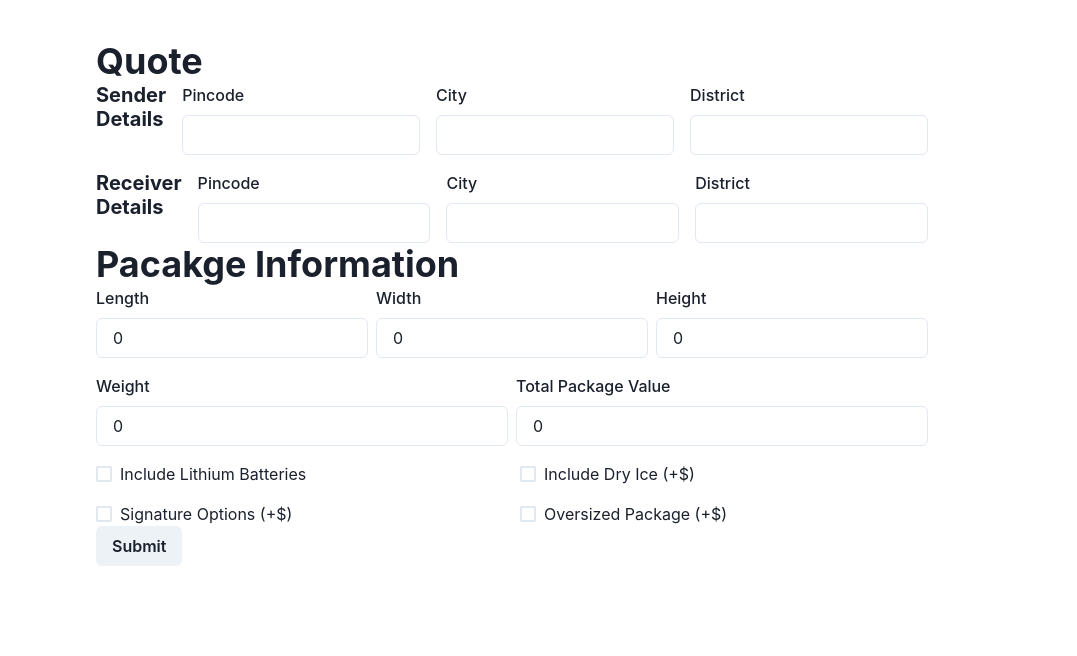
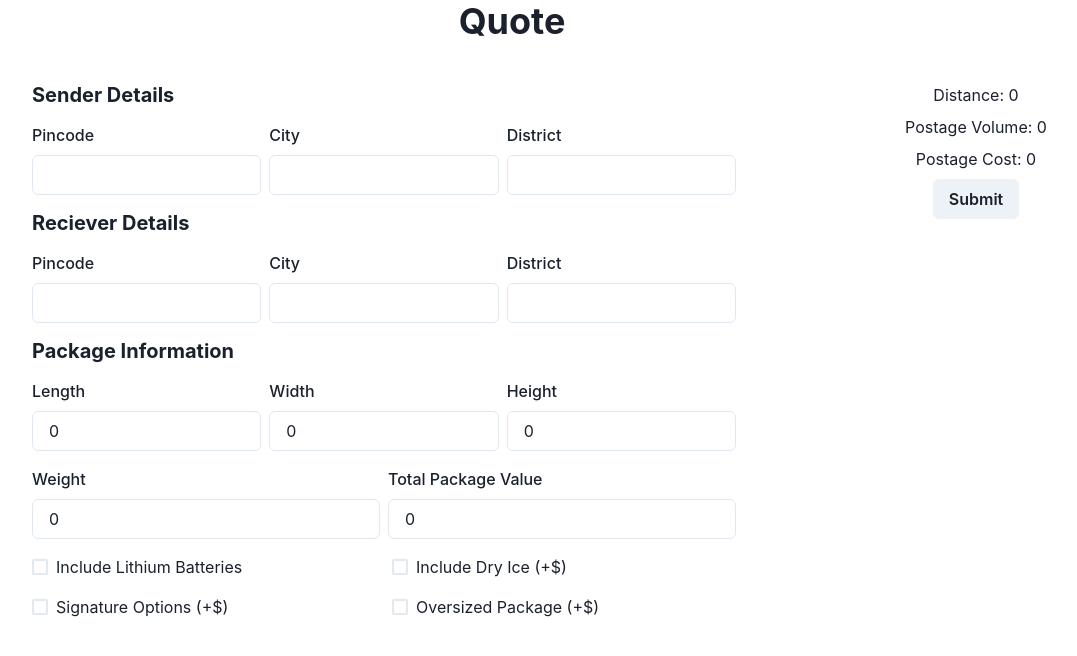
Before and after one commit to avintimilsina/hulak, a Next.js app in the folder apps/web/: page /quote in a window 1280 px wide. Shown: the top 656 px of the page, without its empty margins (128-1205 px from the left). Built offline with nearby package versions, Linux system fonts and the light colour scheme; no server answers.

Commit message:
refactor(web): :lipstick: minor ui changes in quote form

```diff
--- a/apps/web/src/components/pages/quote/SendFrom.tsx
+++ b/apps/web/src/components/pages/quote/SendFrom.tsx
@@ -5,13 +5,16 @@ import {
 	HStack,
 	Heading,
 	Input,
-	Stack,
+	VStack,
 } from "@chakra-ui/react";
 import { Field } from "formik";
 
 const SendFrom = () => (
-	<Stack spacing="4" direction="row">
-		<Heading size="md">Sender Details</Heading>
+	<VStack spacing="4" w="full">
+		<Heading size="md" w="full">
+			Sender Details
+		</Heading>
+		<HStack w="full">
 			<Field name="sourcePincode">
 				{({ field, form }: any) => (
 					<FormControl
@@ -41,7 +44,9 @@ const SendFrom = () => (
 			<Field name="sourceDistrict">
 				{({ field, form }: any) => (
 					<FormControl
-					isInvalid={form.errors.sourceDistrict && form.touched.sourceDistrict}
+						isInvalid={
+							form.errors.sourceDistrict && form.touched.sourceDistrict
+						}
 					>
 						<HStack justifyContent="space-between">
 							<FormLabel>District</FormLabel>
@@ -51,7 +56,8 @@ const SendFrom = () => (
 					</FormControl>
 				)}
 			</Field>
-	</Stack>
+		</HStack>
+	</VStack>
 );
 
 export default SendFrom;
--- a/apps/web/src/components/pages/quote/SendTo.tsx
+++ b/apps/web/src/components/pages/quote/SendTo.tsx
@@ -5,13 +5,16 @@ import {
 	HStack,
 	Heading,
 	Input,
-	Stack,
+	VStack,
 } from "@chakra-ui/react";
 import { Field } from "formik";
 
 const SendTo = () => (
-	<Stack spacing="4" direction="row">
-		<Heading size="md">Receiver Details</Heading>
+	<VStack spacing="4" w="full">
+		<Heading size="md" w="full">
+			Reciever Details
+		</Heading>
+		<HStack w="full">
 			<Field name="destinationPincode">
 				{({ field, form }: any) => (
 					<FormControl
@@ -48,7 +51,8 @@ const SendTo = () => (
 				{({ field, form }: any) => (
 					<FormControl
 						isInvalid={
-						form.errors.destinationDistrict && form.touched.destinationDistrict
+							form.errors.destinationDistrict &&
+							form.touched.destinationDistrict
 						}
 					>
 						<HStack justifyContent="space-between">
@@ -61,7 +65,8 @@ const SendTo = () => (
 					</FormControl>
 				)}
 			</Field>
-	</Stack>
+		</HStack>
+	</VStack>
 );
 
 export default SendTo;
--- a/apps/web/src/pages/quote.tsx
+++ b/apps/web/src/pages/quote.tsx
@@ -3,8 +3,9 @@ import calculatePostage from "@/components/helpers/calculatePostage";
 import WhatForm from "@/components/pages/create/WhatForm";
 import SendFrom from "@/components/pages/quote/SendFrom";
 import SendTo from "@/components/pages/quote/SendTo";
-import { Box, Button, Heading, VStack } from "@chakra-ui/react";
+import { Button, Heading, Stack, Text, VStack } from "@chakra-ui/react";
 import { Form, Formik } from "formik";
+import { useState } from "react";
 import * as Yup from "yup";
 
 const defaultValues = {
@@ -35,12 +36,21 @@ const QuoteFormSchema = Yup.object({
 	packageHeight: Yup.number().required("Required"),
 	packageValue: Yup.number().required("Required"),
 });
-const QuotePage = () => (
+const QuotePage = () => {
+	const [cost, setCost] = useState(0);
+	const [distance, setDistance] = useState(0);
+	const [volume, setVolume] = useState(0);
+
+	return (
 		<Formik
 			initialValues={defaultValues}
 			validationSchema={QuoteFormSchema}
 			onSubmit={async (values) => {
-			const postagePrice = await calculatePostage(
+				const {
+					postageCost,
+					distance: calculatedDistance,
+					volume: calculatedVolume,
+				} = await calculatePostage(
 					values.packageHeight,
 					values.packageWeight,
 					values.packageLength,
@@ -48,31 +58,41 @@ const QuotePage = () => (
 					values.sourceCity,
 					values.destinationCity
 				);
-			console.log("PostagePrice", postagePrice);
+				setCost(postageCost);
+				setDistance(calculatedDistance);
+				setVolume(calculatedVolume);
 			}}
 		>
 			{() => (
 				<Form>
-				<Box
-					mx="auto"
-					maxW="4xl"
-					py="10"
-					px={{ base: "6", md: "8" }}
-					minH="400px"
+					<Heading textAlign="center">Quote</Heading>
+					<Stack
+						direction={["column", "column", "row"]}
+						p="10"
+						px={{ base: "6", md: "16" }}
+						gap={8}
 					>
-					<Heading>Quote</Heading>
+						<VStack mx="auto" maxW="4xl" gap={4} px={{ base: 4, lg: 24 }}>
 							<VStack gap="4">
 								<SendFrom />
 								<SendTo />
 							</VStack>
-					<Heading>Pacakge Information</Heading>
+							<Heading size="md" w="full">
+								Package Information
+							</Heading>
 							<WhatForm />
-
+						</VStack>
+						<VStack flexGrow={1}>
+							<Text>Distance: {distance}</Text>
+							<Text>Postage Volume: {volume}</Text>
+							<Text>Postage Cost: {cost}</Text>
 							<Button type="submit">Submit</Button>
-				</Box>
+						</VStack>
+					</Stack>
 				</Form>
 			)}
 		</Formik>
 	);
+};
 
 export default QuotePage;
```
Lines whose indentation alone changed are shown as unchanged.
